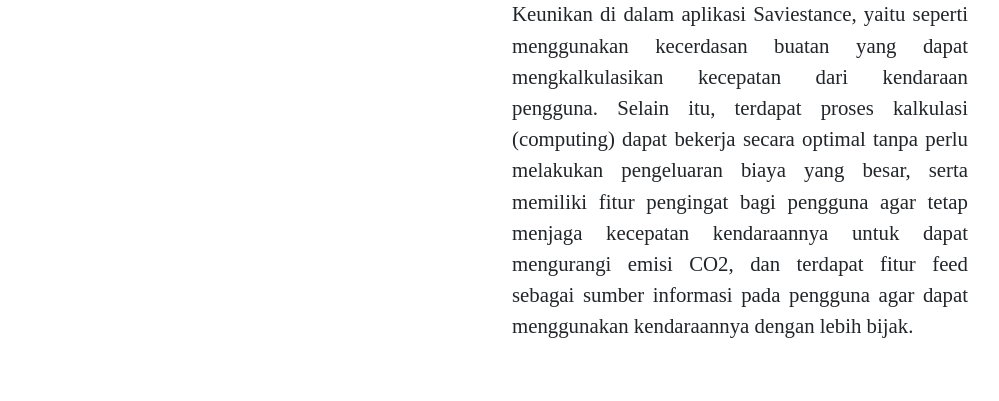
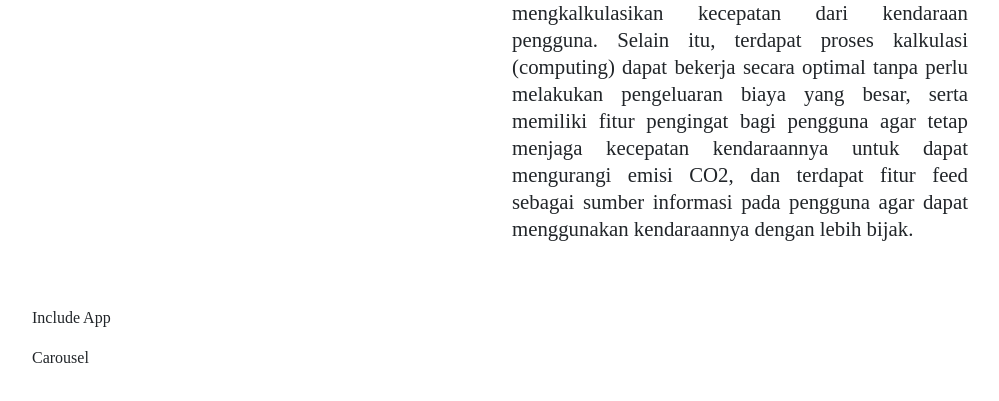
Before and after one commit to afanfian/Landingpage_Saviestance, a plain HTML site: page Tampilan.html in a window 1280 px wide. Shown: the part 1221-1622 px from the top of the page, without its empty margins (140-1139 px from the left). Drawn offline with nearby package versions, Linux system fonts and the light colour scheme.

Commit message:
Update Home

```diff
--- a/Tampilan.html
+++ b/Tampilan.html
@@ -64,7 +64,7 @@
                         <img src="img/Logo Saviestance.png" alt="Logo Saviestance" width="350px">
                         <p style="font-size: 1.5em; font-weight: bold; padding-left: 7%;">Your Best Mobility Partner!</p>
                     </div>
-                    <div class="col-md-6" style="font-size: 1.3em; text-align: justify;">
+                    <div class="col-md-6" style="font-size: 1.3em; text-align: justify; line-height: 1.3;">
                         <p>Saviestance merupakan aplikasi mobile manajemen berkendara untuk menciptakan pengemudi yang bijak berkendara demi penurunan emisi gas rumah kaca secara signifikan. </p>
                         <p>Aplikasi Saviestance memiliki tujuan untuk menurunkan emisi greenhouse gas (GHG) lebih dari 25% dengan variabel kecepatan kendaraan, menurunkan kasus kecelakaan akibat kendaraan secara signifikan, dan meningkatkan ilmu pengetahuan serta kesadaran pengemudi mengenai lalu lintas, cara berkemudi dengan bijak agar tidak boros bahan bakar dan meminimalisir emisi GHG yang dikeluarkan oleh kendaraan.</p>
                         <p>Keunikan di dalam aplikasi Saviestance, yaitu seperti menggunakan kecerdasan buatan yang dapat mengkalkulasikan kecepatan dari kendaraan pengguna. Selain itu, terdapat proses kalkulasi (computing) dapat bekerja secara optimal tanpa perlu melakukan pengeluaran biaya yang besar, serta memiliki fitur pengingat bagi pengguna agar tetap menjaga kecepatan kendaraannya untuk dapat mengurangi emisi CO2, dan terdapat fitur feed sebagai sumber informasi pada pengguna agar dapat menggunakan kendaraannya dengan lebih bijak.</p>
@@ -73,6 +73,18 @@
             </div>
         </section>
         <!-- Include App -->
+        <section id="Include App">
+            <div class="container-lg py-4">
+                <div class="row">
+                    <div class="col-md-12">
+                        <p>Include App</p>
+                    </div>
+                    <div class="col-md-12">
+                        <p>Carousel</p>
+                    </div>
+                </div>
+            </div>
+        </section>
         <!--Awal AOS sebelum js kita-->
         <script src="https://unpkg.com/aos@next/dist/aos.js"></script>
         <script>
```
